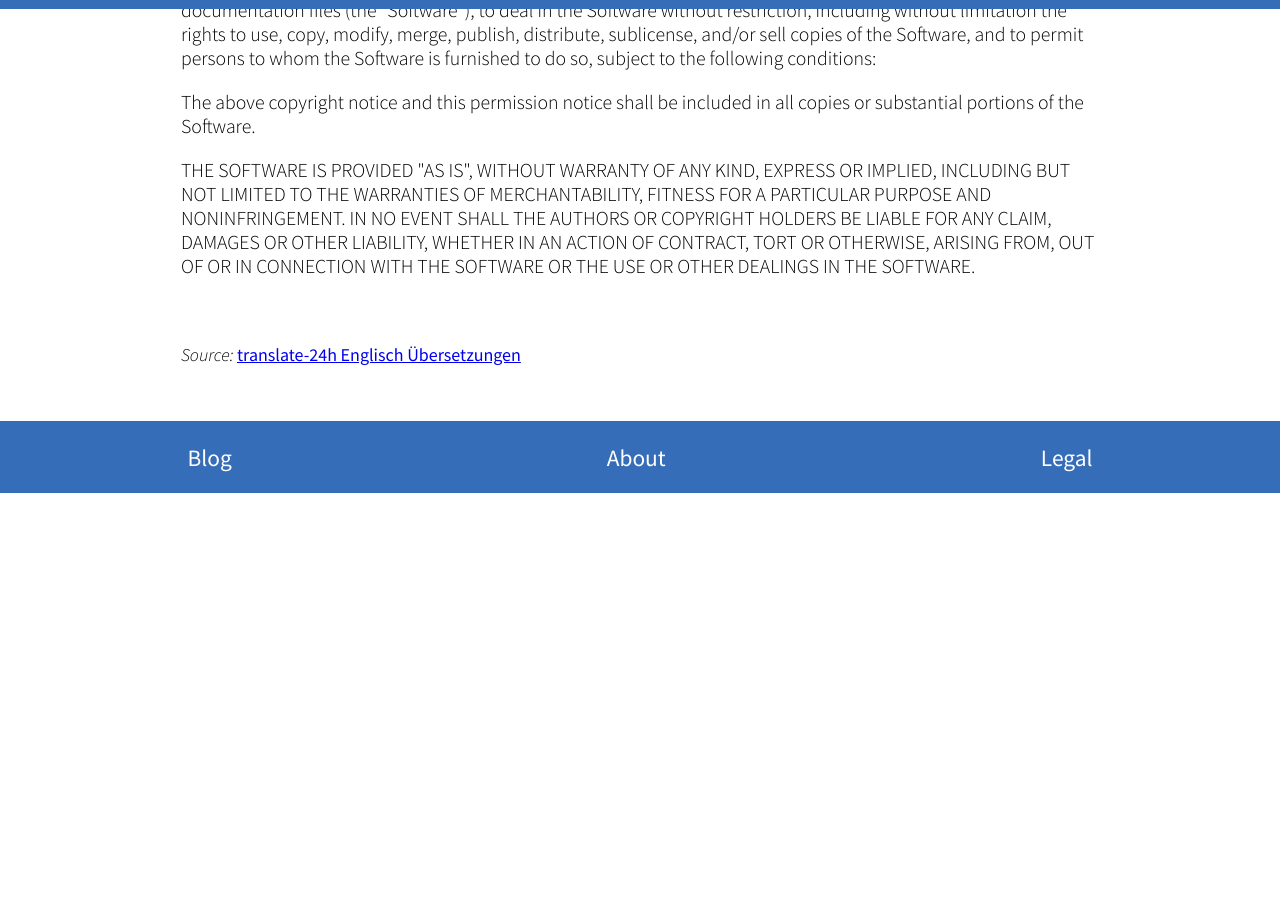
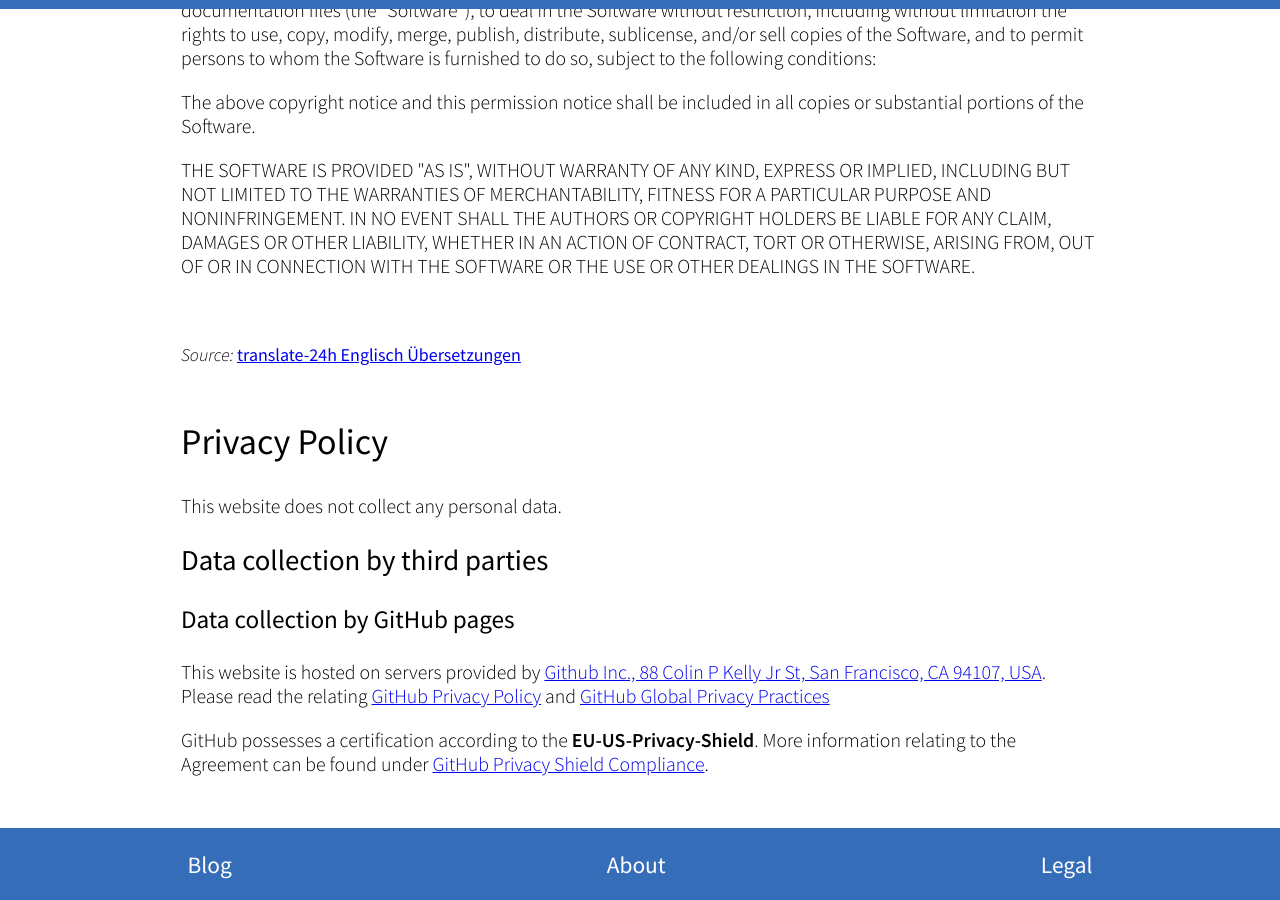
Before and after one commit to orlopau/orlopau.github.io, a Jekyll site: the page built from imprint.html, in a window 1280 px wide and 900 px high, scrolled down 1212 px. Built offline with Jekyll 4.4.1, drawn with Linux system fonts in a browser that asks for light colours; before the commit the page ends 1705 px from its top, so only the background shows below that.

Commit message:
Added privacy policy

```diff
--- a/imprint.html
+++ b/imprint.html
@@ -48,3 +48,18 @@ title: Legal Disclosure
     THE SOFTWARE.</p>
 <br><br>
 <i>Source: </i><a href="http://www.translate-24h.de" target="_blank">translate-24h Englisch Übersetzungen</a> <br><br>
+
+<h1>Privacy Policy</h1>
+
+<p>This website does not collect any personal data.</p>
+<h2>Data collection by third parties</h2>
+
+<h3>Data collection by GitHub pages</h3>
+<p>This website is hosted on servers provided by <a href="https://www.github.com">Github Inc., 88 Colin P Kelly Jr St, San Francisco, CA 94107, USA</a>. Please read the relating
+    <a href="https://help.github.com/articles/github-privacy-policy/">GitHub Privacy Policy</a> and
+    <a href="https://help.github.com/articles/global-privacy-practices/">GitHub Global Privacy Practices</a></p>
+<p>
+    GitHub possesses a certification according to the <strong>EU-US-Privacy-Shield</strong>.
+    More information relating to the Agreement can be found under
+    <a href="https://www.privacyshield.gov/participant?id=a2zt000000001K2AAI&status=Active">GitHub Privacy Shield Compliance</a>.
+</p>
```
